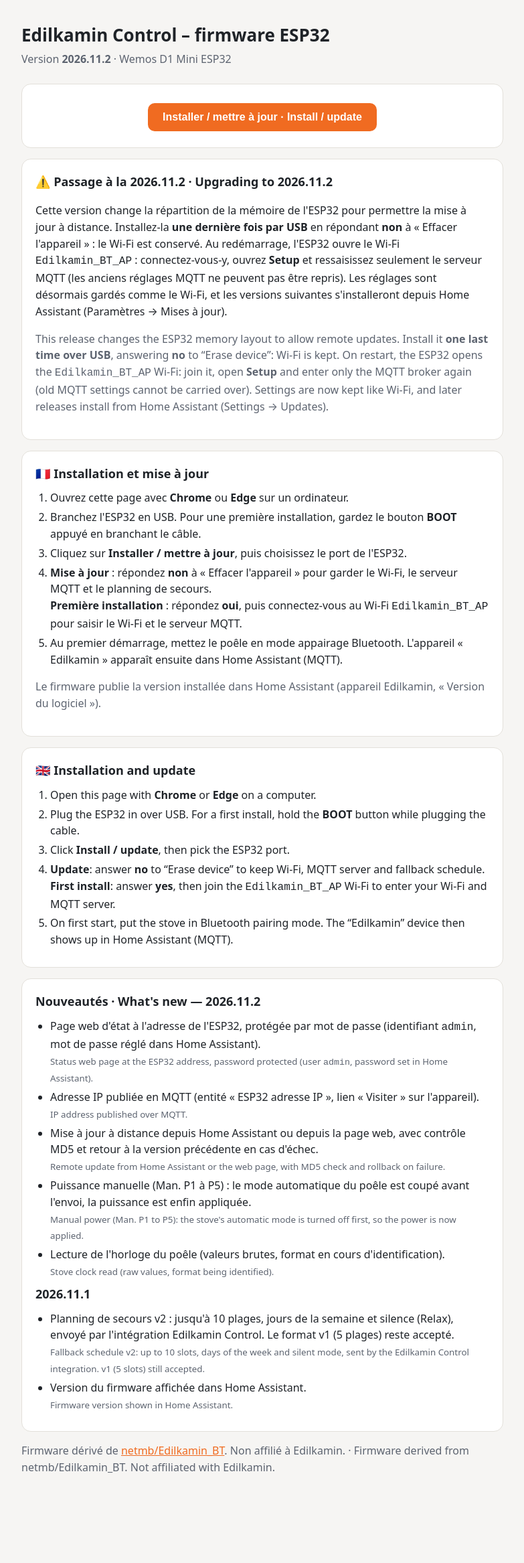
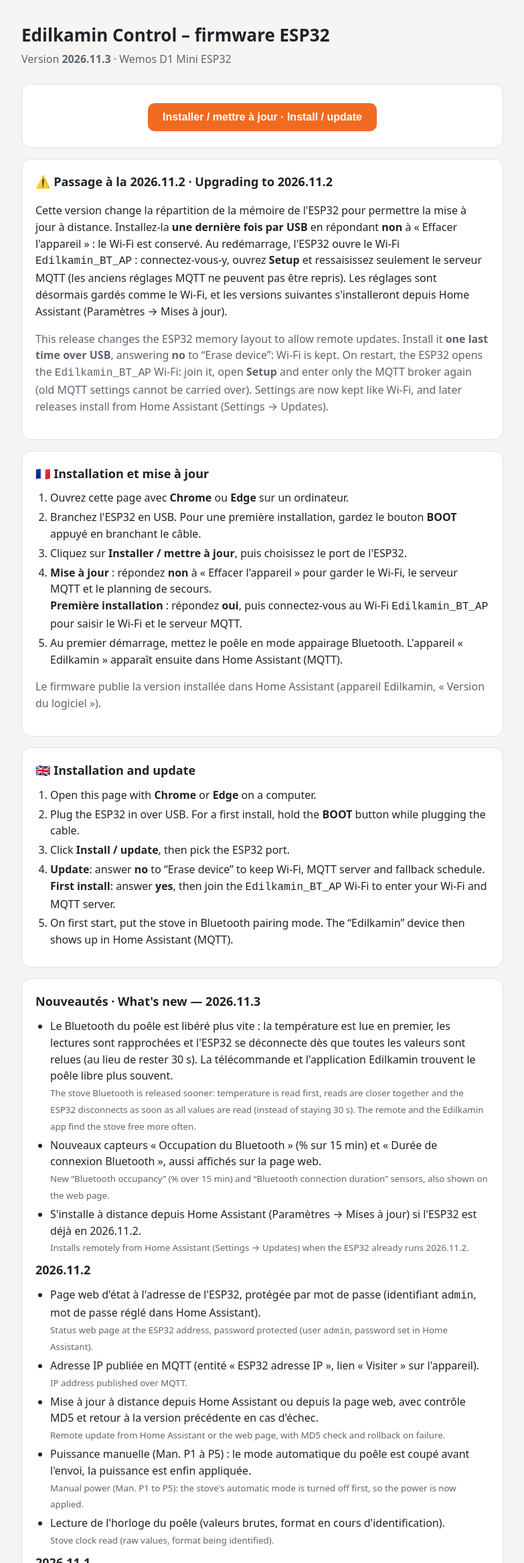
Before and after one commit to akoonet-homeassistant/edilkamin_control, a plain HTML site: page webflash/index.html in a window 1280 px wide. Shown: the top 2334 px of the page at 67% size, without its empty margins (248-1031 px from the left). Before the commit the page ends 2268 px from the top, so only its background shows below. Drawn offline with Linux system fonts and the light colour scheme.

Commit message:
Add files via upload

```diff
--- a/webflash/index.html
+++ b/webflash/index.html
@@ -28,7 +28,7 @@
 <body>
 <main>
   <h1>Edilkamin Control – firmware ESP32</h1>
-  <p class="ver">Version <b id="v">2026.11.2</b> · Wemos D1 Mini ESP32</p>
+  <p class="ver">Version <b id="v">2026.11.3</b> · Wemos D1 Mini ESP32</p>
 
   <section>
     <div class="install">
@@ -72,7 +72,16 @@
   </section>
 
   <section>
-    <h2>Nouveautés · What's new — 2026.11.2</h2>
+    <h2>Nouveautés · What's new — 2026.11.3</h2>
+    <ul>
+      <li>Le Bluetooth du poêle est libéré plus vite : la température est lue en premier, les lectures sont rapprochées et l'ESP32 se déconnecte dès que toutes les valeurs sont relues (au lieu de rester 30 s). La télécommande et l'application Edilkamin trouvent le poêle libre plus souvent.<br>
+        <small>The stove Bluetooth is released sooner: temperature is read first, reads are closer together and the ESP32 disconnects as soon as all values are read (instead of staying 30 s). The remote and the Edilkamin app find the stove free more often.</small></li>
+      <li>Nouveaux capteurs « Occupation du Bluetooth » (% sur 15 min) et « Durée de connexion Bluetooth », aussi affichés sur la page web.<br>
+        <small>New “Bluetooth occupancy” (% over 15 min) and “Bluetooth connection duration” sensors, also shown on the web page.</small></li>
+      <li>S'installe à distance depuis Home Assistant (Paramètres → Mises à jour) si l'ESP32 est déjà en 2026.11.2.<br>
+        <small>Installs remotely from Home Assistant (Settings → Updates) when the ESP32 already runs 2026.11.2.</small></li>
+    </ul>
+    <h2>2026.11.2</h2>
     <ul>
       <li>Page web d'état à l'adresse de l'ESP32, protégée par mot de passe (identifiant <code>admin</code>, mot de passe réglé dans Home Assistant).<br>
         <small>Status web page at the ESP32 address, password protected (user <code>admin</code>, password set in Home Assistant).</small></li>
--- a/webflash/ota.json
+++ b/webflash/ota.json
@@ -1,7 +1,7 @@
 {
-  "version": "2026.11.2",
+  "version": "2026.11.3",
   "url": "firmware.bin",
-  "md5": "dc2e8716ec55b47ed40a4cfdc3cd3ae8",
+  "md5": "f9b663db4c1423234357d7da4955e523",
   "release_url": "https://akoonet-homeassistant.github.io/edilkamin_control/webflash/",
-  "summary": "Page web protégée par mot de passe, adresse IP en MQTT, lecture de l'horloge du poêle, mise à jour à distance, puissance manuelle (Man. P1 à P5) appliquée."
+  "summary": "Bluetooth du poêle libéré plus vite : température lue en premier, lectures rapprochées, déconnexion dès la fin du cycle. Nouveaux capteurs : occupation du Bluetooth et durée de connexion."
 }
```
Also changed, not shown: docs/screenshots/page_web_esp32.png, webflash/manifest.json, 2 other files.
